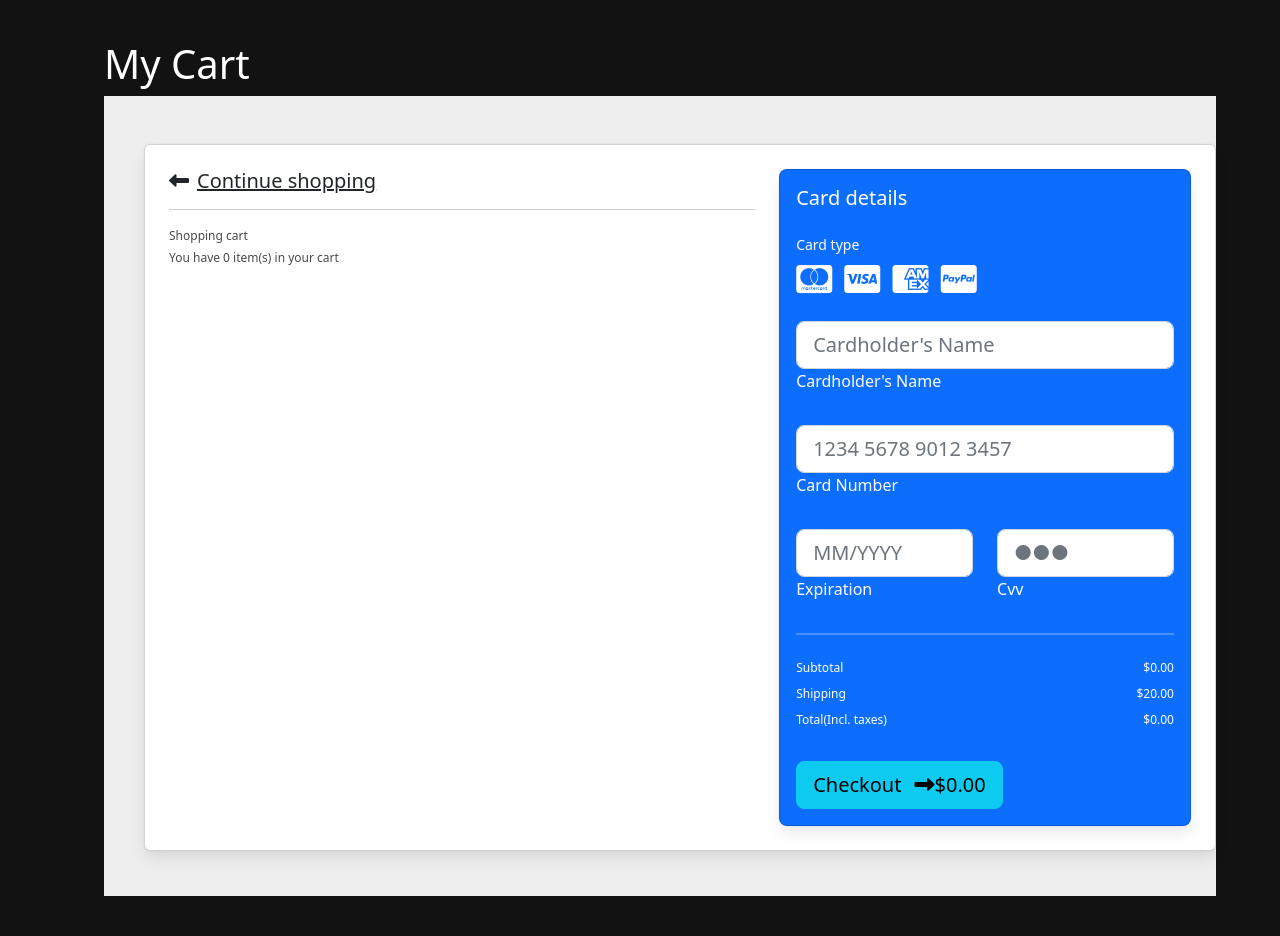
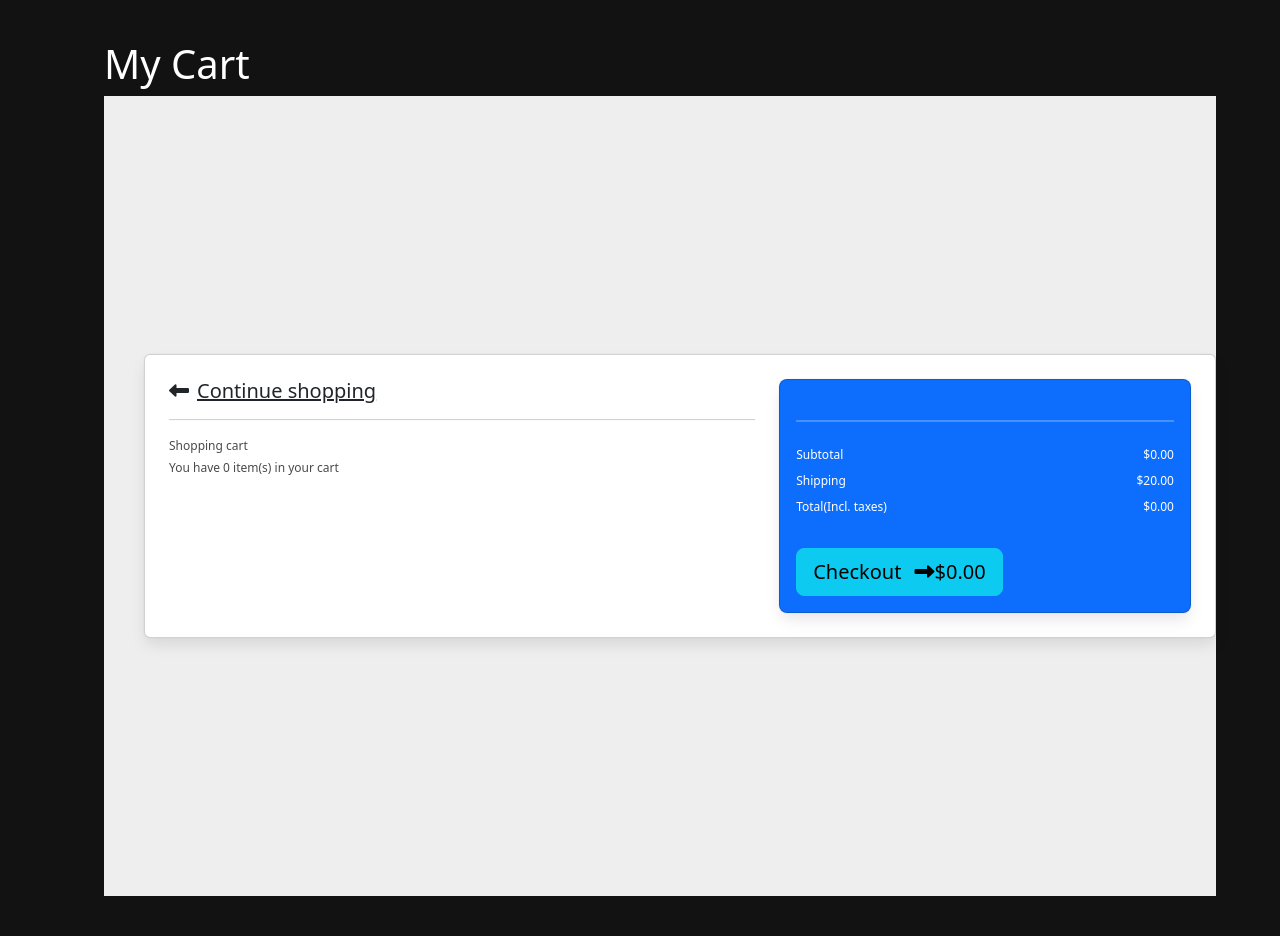
Before and after one commit to Candyce10/jess_shop, a Django app: page /cart/ in a window 1280 px wide. Shown: the part 72-1008 px from the top of the page. Run offline with Django 4.2, Linux system fonts and the light colour scheme; some libraries are stand-ins or nearby versions.

Commit message:
cart and checkout updated

```diff
--- a/main_app/templates/cart.html
+++ b/main_app/templates/cart.html
@@ -63,51 +63,11 @@
 
                 <div class="card bg-primary text-white rounded-3">
                   <div class="card-body">
-                    <div class="d-flex justify-content-between align-items-center mb-4">
-                      <h5 class="mb-0">Card details</h5>
 
-                    </div>
 
-                    <p class="small mb-2">Card type</p>
-                    <a href="#!" type="submit" class="text-white"><i
-                        class="fab fa-cc-mastercard fa-2x me-2"></i></a>
-                    <a href="#!" type="submit" class="text-white"><i
-                        class="fab fa-cc-visa fa-2x me-2"></i></a>
-                    <a href="#!" type="submit" class="text-white"><i
-                        class="fab fa-cc-amex fa-2x me-2"></i></a>
-                    <a href="#!" type="submit" class="text-white"><i class="fab fa-cc-paypal fa-2x"></i></a>
 
-                    <form class="mt-4">
-                      <div class="form-outline form-white mb-4">
-                        <input type="text" id="typeName" class="form-control form-control-lg" siez="17"
-                          placeholder="Cardholder's Name" />
-                        <label class="form-label" for="typeName">Cardholder's Name</label>
-                      </div>
 
-                      <div class="form-outline form-white mb-4">
-                        <input type="text" id="typeText" class="form-control form-control-lg" siez="17"
-                          placeholder="1234 5678 9012 3457" minlength="19" maxlength="19" />
-                        <label class="form-label" for="typeText">Card Number</label>
-                      </div>
 
-                      <div class="row mb-4">
-                        <div class="col-md-6">
-                          <div class="form-outline form-white">
-                            <input type="text" id="typeExp" class="form-control form-control-lg"
-                              placeholder="MM/YYYY" size="7" id="exp" minlength="7" maxlength="7" />
-                            <label class="form-label" for="typeExp">Expiration</label>
-                          </div>
-                        </div>
-                        <div class="col-md-6">
-                          <div class="form-outline form-white">
-                            <input type="password" id="typeText" class="form-control form-control-lg"
-                              placeholder="&#9679;&#9679;&#9679;" size="1" minlength="3" maxlength="3" />
-                            <label class="form-label" for="typeText">Cvv</label>
-                          </div>
-                        </div>
-                      </div>
-
-                    </form>
 
                     <hr class="my-4">
 
@@ -126,11 +86,11 @@
                       <p class="mb-2">${{order.get_cart_total|floatformat:2}}</p>
                     </div>
 
-                    <button type="button" class="btn btn-info btn-block btn-lg">
+                    <a href="/cart/checkout"><button type="button" class="btn btn-info btn-block btn-lg">
                       <div class="d-flex justify-content-between">
                         <span>  Checkout <i class="fas fa-long-arrow-alt-right ms-2"></i></span><span> ${{order.get_cart_total|floatformat:2}} </span>
                       </div>
-                    </button>
+                    </button></a>
 
                   </div>
                 </div>
--- a/main_app/templates/checkout.html
+++ b/main_app/templates/checkout.html
@@ -0,0 +1,6 @@
+{% extends 'base.html' %}
+{% block title %} My Cart {% endblock  %}
+
+{% block content %}
+
+{% endblock %}
--- a/main_app/urls.py
+++ b/main_app/urls.py
@@ -8,5 +8,6 @@ urlpatterns = [
     path('products/', views.ProductList.as_view(), name="product_list"),
     path('products/<slug:slug>/', views.ProductDetail.as_view(), name="product_detail"),
     path('cart/', views.cart, name="cart"),
+    path('cart/checkout/', views.checkout, name="checkout"),
 
 ]
--- a/main_app/views.py
+++ b/main_app/views.py
@@ -66,4 +66,4 @@ def checkout(request):
         items = []
         order = {'get_cart_total': 0, 'get_cart_items': 0, 'get_cart_subtotal': 0}
     context = {'items':items, 'order':order}
-    return render(request, "cart.html", context)
+    return render(request, "checkout.html", context)
```
